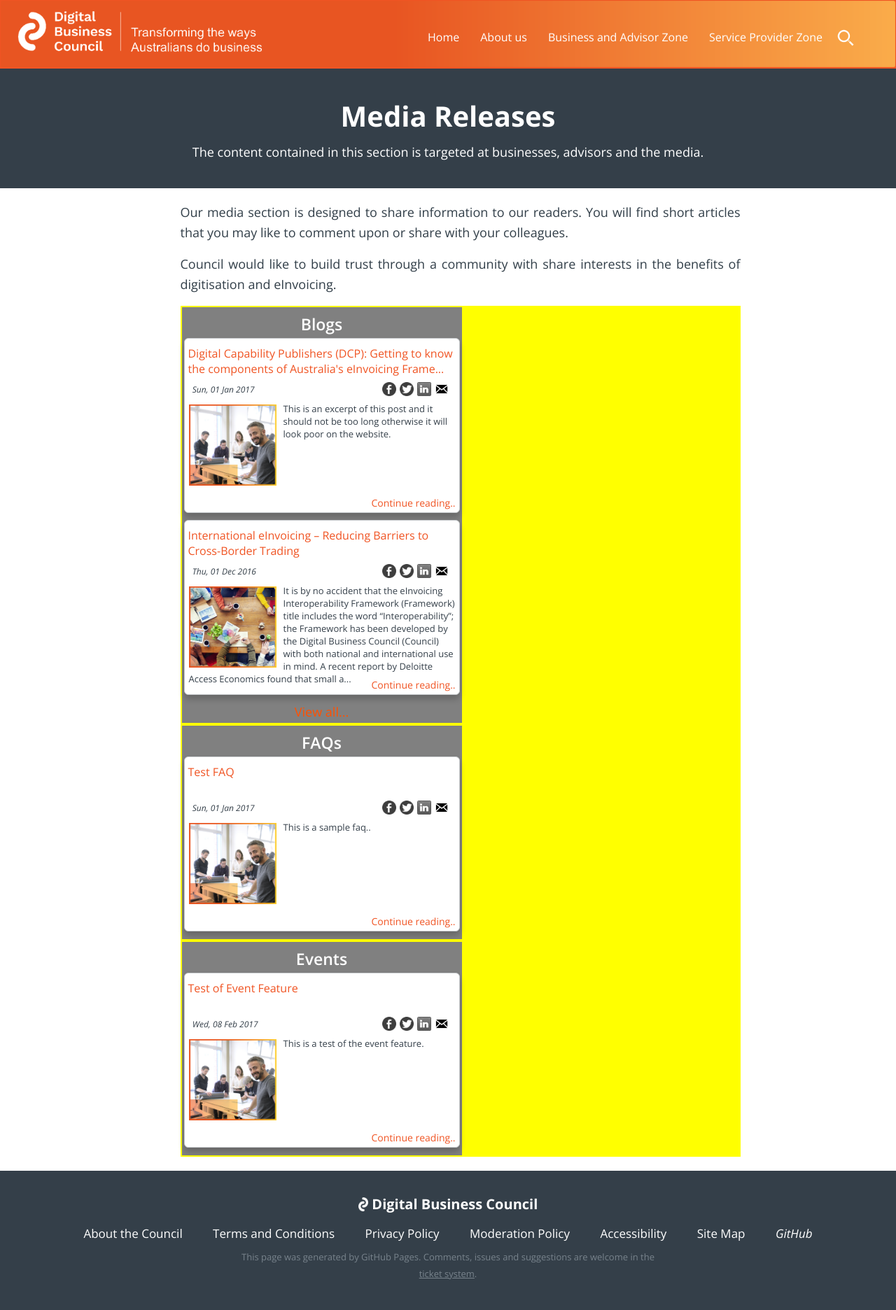
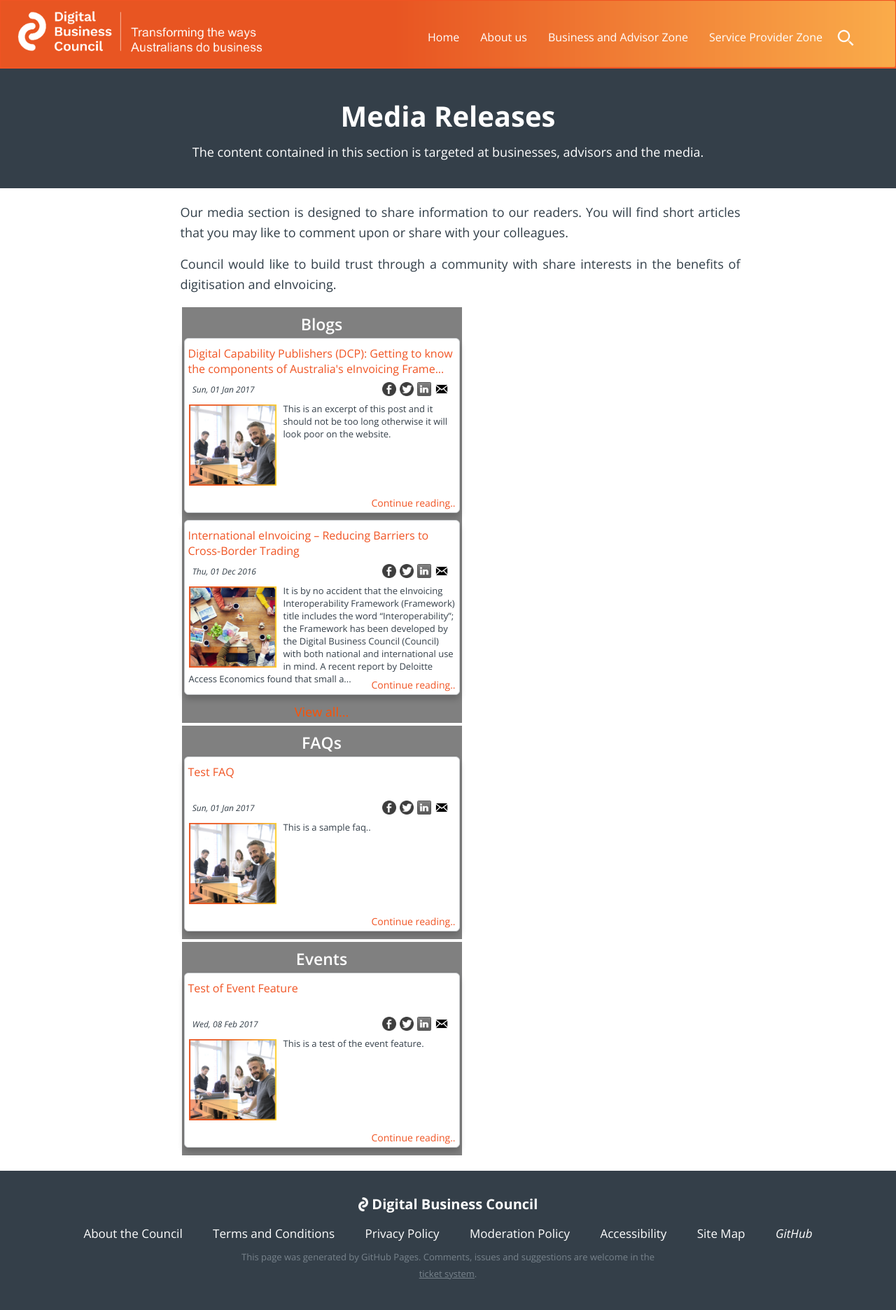
Before and after one commit to Digital-Business-Council/Digital-Business-Council.github.io, a Jekyll site: the page built from pages/business-zone/blogs/media-jump-page.md, in a window 1280 px wide. Shown: the whole page at 70% size. Built offline with Jekyll 4.4.1, drawn with Linux system fonts in a browser that asks for light colours.

Commit message:
Update _common.scss

```diff
--- a/_sass/_common.scss
+++ b/_sass/_common.scss
@@ -161,12 +161,10 @@
 .media-zone-layout{
 	position:relative;
 	min-height:600px;
-	background-color: aqua;
 }
 
 .media-zone-panel{
 	position:relative;
-	background-color: yellow;
 	align-items:baseline;
 	z-index:2;
 
```
